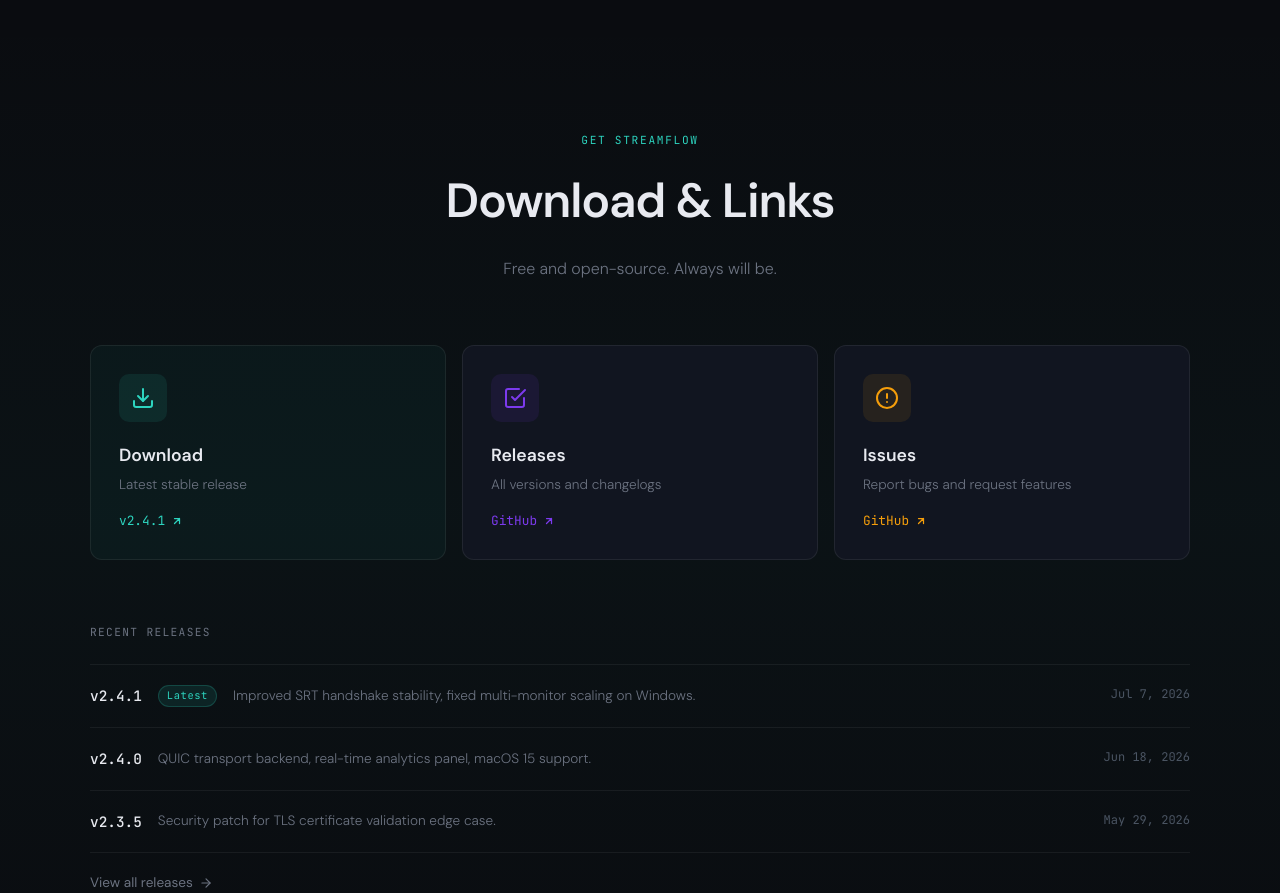
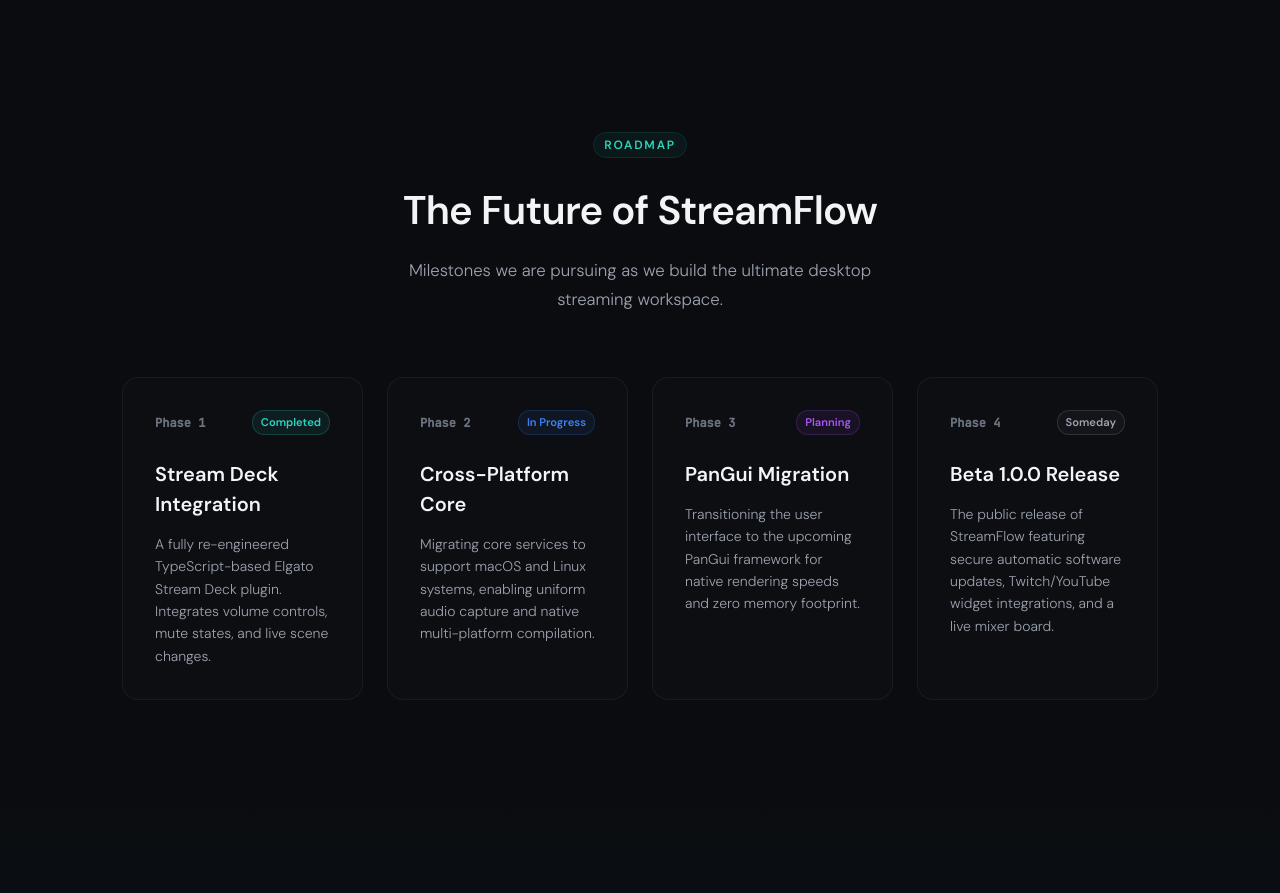
Before and after one commit to streamfloworg/streamfloworg.github.io, a React (Vite) app: page / in a window 1280 px wide. Shown: the part 1880-2773 px from the top of the page. Built offline with nearby package versions, Linux system fonts and the light colour scheme; no server answers; the HTML template or start-up script is replaced by a standard one.

Commit message:
Add development Roadmap section to the landing page

```diff
--- a/src/App.tsx
+++ b/src/App.tsx
@@ -1,6 +1,7 @@
 import { useState, useEffect } from 'react'
 import Hero from './components/Hero'
 import Features from './components/Features'
+import Roadmap from './components/Roadmap'
 import DownloadSection from './components/DownloadSection'
 import Footer from './components/Footer'
 import Nav from './components/Nav'
@@ -19,6 +20,7 @@
       <Nav scrolled={scrolled} />
       <Hero />
       <Features />
+      <Roadmap />
       <DownloadSection />
       <Footer />
     </div>
--- /dev/null
+++ b/src/components/Roadmap.tsx
@@ -0,0 +1,135 @@
+import { useState } from "react";
+
+const roadmapItems = [
+  {
+    phase: "Phase 1",
+    title: "Stream Deck Integration",
+    status: "Completed",
+    statusBg: "rgba(45, 212, 191, 0.08)",
+    statusColor: "#2dd4bf",
+    desc: "A fully re-engineered TypeScript-based Elgato Stream Deck plugin. Integrates volume controls, mute states, and live scene changes.",
+  },
+  {
+    phase: "Phase 2",
+    title: "Cross-Platform Core",
+    status: "In Progress",
+    statusBg: "rgba(59, 130, 246, 0.08)",
+    statusColor: "#3b82f6",
+    desc: "Migrating core services to support macOS and Linux systems, enabling uniform audio capture and native multi-platform compilation.",
+  },
+  {
+    phase: "Phase 3",
+    title: "PanGui Migration",
+    status: "Planning",
+    statusBg: "rgba(168, 85, 247, 0.08)",
+    statusColor: "#a855f7",
+    desc: "Transitioning the user interface to the upcoming PanGui framework for native rendering speeds and zero memory footprint.",
+  },
+  {
+    phase: "Phase 4",
+    title: "Beta 1.0.0 Release",
+    status: "Someday",
+    statusBg: "rgba(107, 114, 128, 0.08)",
+    statusColor: "#9ca3af",
+    desc: "The public release of StreamFlow featuring secure automatic software updates, Twitch/YouTube widget integrations, and a live mixer board.",
+  },
+];
+
+export default function Roadmap() {
+  const [hovered, setHovered] = useState<number | null>(null);
+
+  return (
+    <section style={{ maxWidth: '1100px', margin: '8rem auto 4rem', padding: '0 2rem' }}>
+      <div style={{ textAlign: 'center', marginBottom: '4rem' }}>
+        <span style={{
+          fontSize: '0.75rem',
+          fontWeight: 600,
+          letterSpacing: '0.15em',
+          textTransform: 'uppercase',
+          color: '#2dd4bf',
+          background: 'rgba(45,212,191,0.06)',
+          padding: '4px 10px',
+          borderRadius: '20px',
+          border: '1px solid rgba(45,212,191,0.1)',
+        }}>Roadmap</span>
+        <h2 style={{
+          fontFamily: 'var(--font-display)',
+          fontSize: '2.5rem',
+          fontWeight: 800,
+          color: '#f3f4f6',
+          marginTop: '1.5rem',
+          marginBottom: '1rem',
+          letterSpacing: '-0.02em',
+        }}>The Future of StreamFlow</h2>
+        <p style={{
+          color: '#9ca3af',
+          fontSize: '1.05rem',
+          maxWidth: '500px',
+          margin: '0 auto',
+          lineHeight: 1.7,
+          fontWeight: 300,
+        }}>Milestones we are pursuing as we build the ultimate desktop streaming workspace.</p>
+      </div>
+
+      <div style={{
+        display: 'grid',
+        gridTemplateColumns: 'repeat(auto-fit, minmax(240px, 1fr))',
+        gap: '1.5rem',
+      }}>
+        {roadmapItems.map((item, idx) => (
+          <div
+            key={idx}
+            onMouseEnter={() => setHovered(idx)}
+            onMouseLeave={() => setHovered(null)}
+            style={{
+              background: hovered === idx ? 'rgba(255,255,255,0.025)' : 'rgba(255,255,255,0.01)',
+              border: hovered === idx ? '1px solid rgba(45,212,191,0.2)' : '1px solid rgba(255,255,255,0.05)',
+              borderRadius: '16px',
+              padding: '2rem',
+              transition: 'all 0.3s cubic-bezier(0.16, 1, 0.3, 1)',
+              transform: hovered === idx ? 'translateY(-4px)' : 'translateY(0)',
+              boxShadow: hovered === idx ? '0 10px 30px -10px rgba(0,0,0,0.5)' : 'none',
+              position: 'relative',
+              overflow: 'hidden',
+            }}
+          >
+            {/* Top Indicator */}
+            <div style={{ display: 'flex', justifyContent: 'space-between', alignItems: 'center', marginBottom: '1.5rem' }}>
+              <span style={{
+                fontFamily: "'JetBrains Mono', monospace",
+                fontSize: '0.75rem',
+                color: '#6b7280',
+                fontWeight: 600,
+              }}>{item.phase}</span>
+              <span style={{
+                fontSize: '0.7rem',
+                fontWeight: 600,
+                color: item.statusColor,
+                background: item.statusBg,
+                padding: '3px 8px',
+                borderRadius: '12px',
+                border: `1px solid ${item.statusColor}33`,
+                marginLeft: 'auto',
+              }}>{item.status}</span>
+            </div>
+
+            <h3 style={{
+              fontFamily: 'var(--font-display)',
+              fontSize: '1.25rem',
+              fontWeight: 700,
+              color: '#f3f4f6',
+              marginBottom: '0.85rem',
+            }}>{item.title}</h3>
+
+            <p style={{
+              color: '#9ca3af',
+              fontSize: '0.875rem',
+              lineHeight: 1.6,
+              fontWeight: 300,
+            }}>{item.desc}</p>
+          </div>
+        ))}
+      </div>
+    </section>
+  );
+}
```
